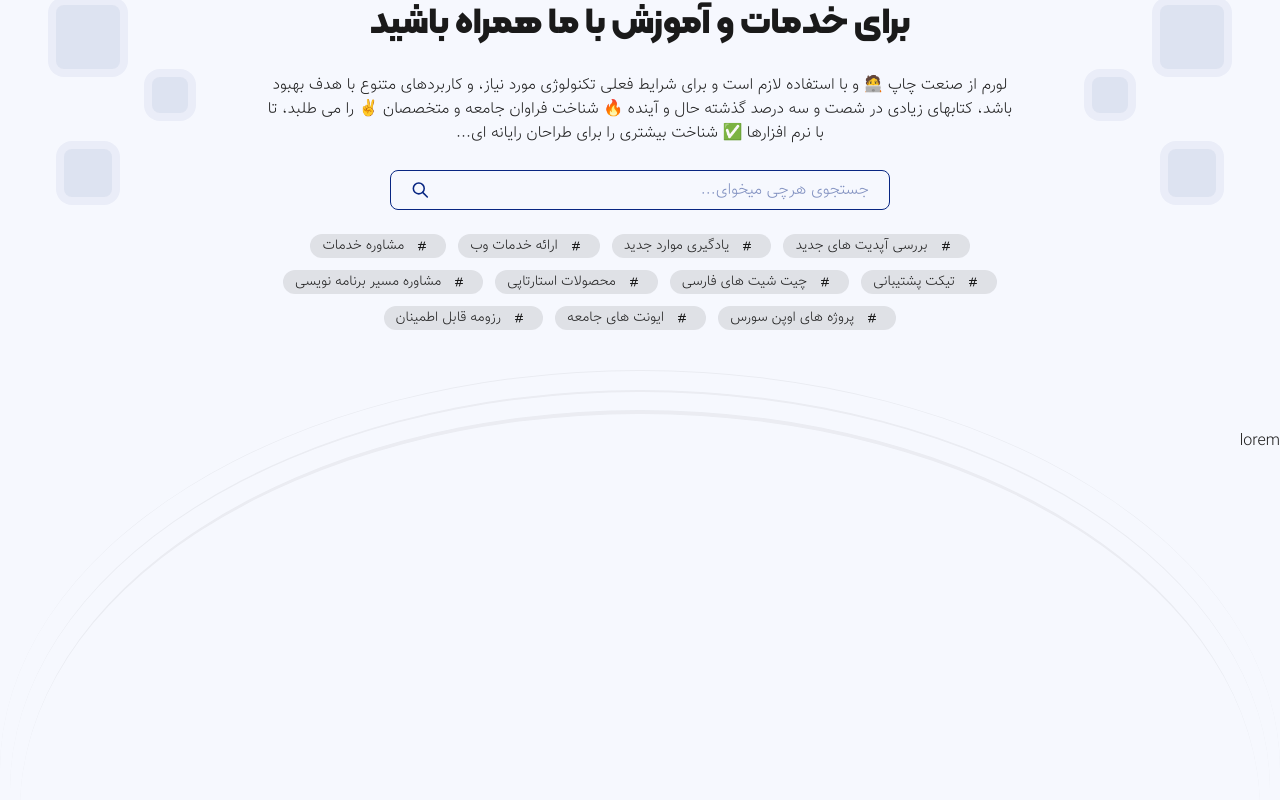
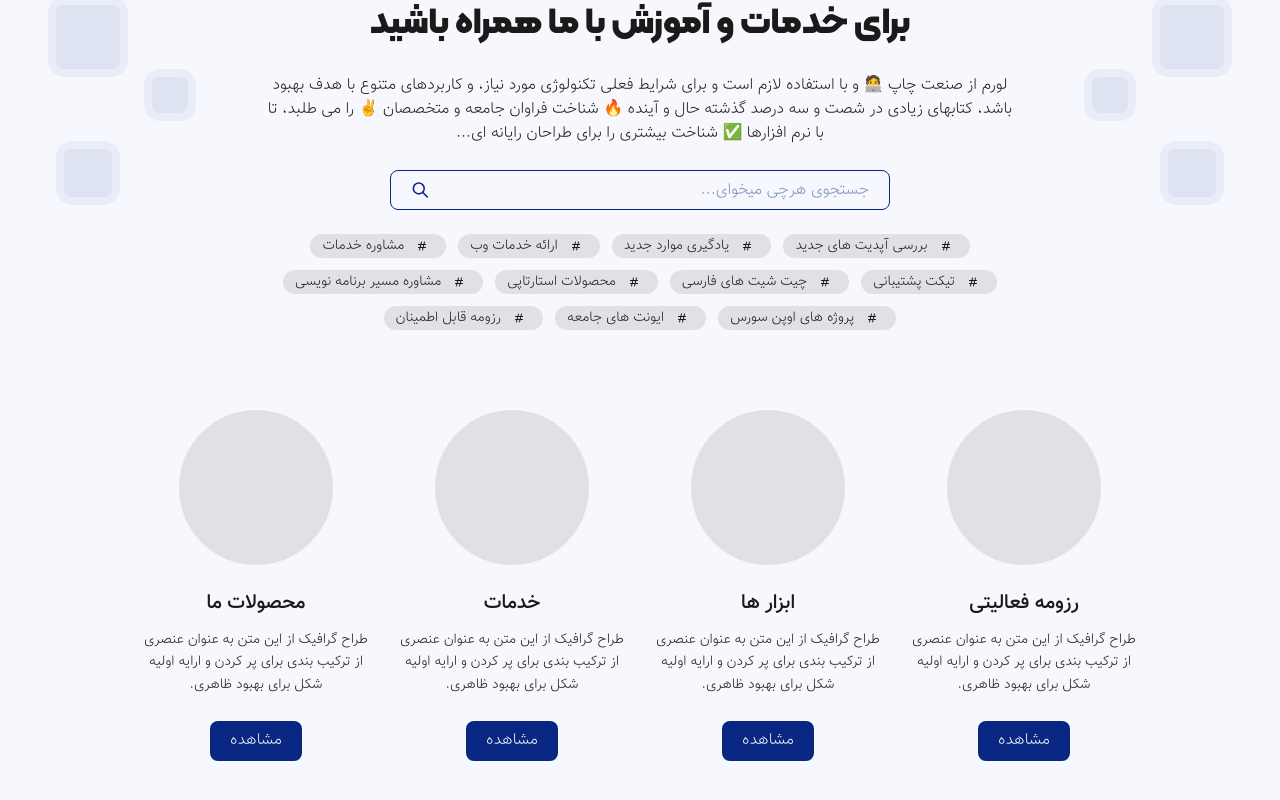
Before and after one commit to FarzadVav/next.js-portfolio, a Next.js app: page / in a window 1280 px wide. Shown: the part 228-1028 px from the top of the page. After the commit the page ends 989 px from the top, so only its background shows below. Built offline with nearby package versions, Linux system fonts and the light colour scheme.

Commit message:
add: new home page section

```diff
--- a/app/page.tsx
+++ b/app/page.tsx
@@ -4,6 +4,8 @@ import Flex from "root/components/ui/Flex";
 import Badge from "root/components/ui/Badge";
 import Input from "root/components/ui/Input";
 import InputWrapper from "root/components/ui/InputWrapper";
+import Link from "next/link";
+import Button from "root/components/ui/Button";
 
 const HomePage = () => {
   return (
@@ -81,12 +83,52 @@ const HomePage = () => {
         </Flex>
       </div>
 
-      <div className="w-full mt-25 relative">
-        <div className="w-[calc(100%-2.5rem)] h-[100vh] absolute rounded-[100%] -top-5 left-1/2 -translate-x-1/2 border-t-4 border-foreground/5"></div>
-        <div className="w-[calc(100%-1.25rem)] h-[100vh] absolute rounded-[100%] -top-10 left-1/2 -translate-x-1/2 border-t-2 border-foreground/5"></div>
-        <div className="w-full h-[100vh] absolute rounded-[100%] -top-15 left-1/2 -translate-x-1/2 border-t border-foreground/5"></div>
-        <div className="h-screen">lorem</div>
-      </div>
+      <Flex className="container mt-20" space="lg">
+        <Flex justify="center" direction="column" className="w-1/4">
+          <div className="w-2/3 aspect-square rounded-full bg-foreground/10"></div>
+          <h2 className="font-vazir-bold text-xl mt-3">رزومه فعالیتی</h2>
+          <p className="text-center text-sm leading-relaxed">
+            طراح گرافیک از این متن به عنوان عنصری از ترکیب بندی برای پر کردن و ارایه اولیه شکل برای
+            بهبود ظاهری.
+          </p>
+          <Link className="mt-3" href={"/"}>
+            <Button>مشاهده</Button>
+          </Link>
+        </Flex>
+        <Flex justify="center" direction="column" className="w-1/4">
+          <div className="w-2/3 aspect-square rounded-full bg-foreground/10"></div>
+          <h2 className="font-vazir-bold text-xl mt-3">ابزار ها</h2>
+          <p className="text-center text-sm leading-relaxed">
+            طراح گرافیک از این متن به عنوان عنصری از ترکیب بندی برای پر کردن و ارایه اولیه شکل برای
+            بهبود ظاهری.
+          </p>
+          <Link className="mt-3" href={"/"}>
+            <Button>مشاهده</Button>
+          </Link>
+        </Flex>
+        <Flex justify="center" direction="column" className="w-1/4">
+          <div className="w-2/3 aspect-square rounded-full bg-foreground/10"></div>
+          <h2 className="font-vazir-bold text-xl mt-3">خدمات</h2>
+          <p className="text-center text-sm leading-relaxed">
+            طراح گرافیک از این متن به عنوان عنصری از ترکیب بندی برای پر کردن و ارایه اولیه شکل برای
+            بهبود ظاهری.
+          </p>
+          <Link className="mt-3" href={"/"}>
+            <Button>مشاهده</Button>
+          </Link>
+        </Flex>
+        <Flex justify="center" direction="column" className="w-1/4">
+          <div className="w-2/3 aspect-square rounded-full bg-foreground/10"></div>
+          <h2 className="font-vazir-bold text-xl mt-3">محصولات ما</h2>
+          <p className="text-center text-sm leading-relaxed">
+            طراح گرافیک از این متن به عنوان عنصری از ترکیب بندی برای پر کردن و ارایه اولیه شکل برای
+            بهبود ظاهری.
+          </p>
+          <Link className="mt-3" href={"/"}>
+            <Button>مشاهده</Button>
+          </Link>
+        </Flex>
+      </Flex>
     </>
   );
 };
```
